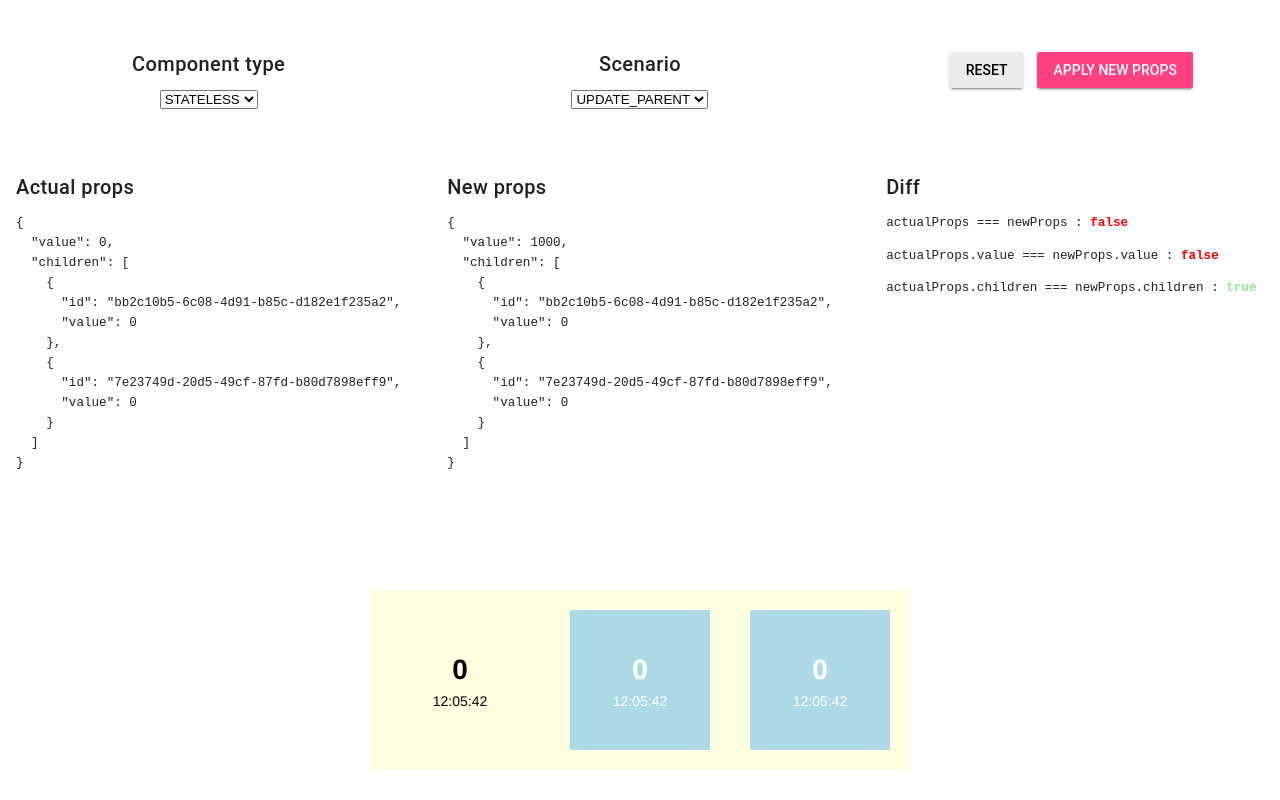
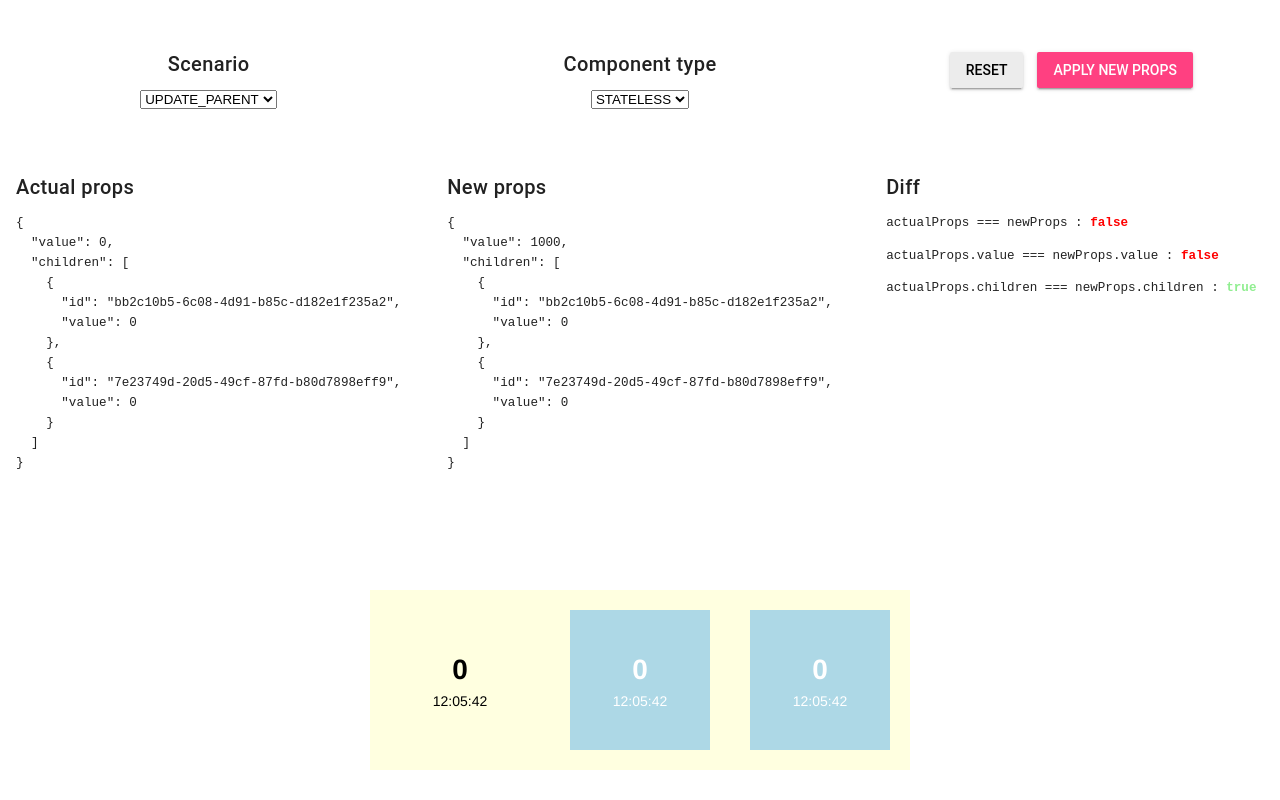
Before and after one commit to mathieueveillard/react-reconciliation-demo, a React (Create React App) app: page / in a window 1280 px wide. Built offline with nearby package versions, Linux system fonts and the light colour scheme.

Commit message:
feat(UI): swap scenario and component type selections

```diff
--- a/src/Application.scss
+++ b/src/Application.scss
@@ -9,12 +9,12 @@
   align-items: center;
 }
 
-.component-type-selection {
+.scenario-selection {
   grid-column: 1 / 2;
   grid-row: 1 / 2;
 }
 
-.scenario-selection {
+.component-type-selection {
   grid-column: 2 / 3;
   grid-row: 1 / 2;
 }
--- a/src/Application.tsx
+++ b/src/Application.tsx
@@ -16,20 +16,20 @@ export function Application(): React.ReactElement {
   const [forceRerender, reset] = useState(0);
   return (
     <div className="container">
+      <div className="scenario-selection">
+        <SelectScenario
+          scenario={scenario}
+          onChange={(value: string) => {
+            setScenario(scenarii[value]);
+            setProps(scenario.actualProps);
+          }}
+        />
+      </div>
       <div className="component-type-selection">
         <SelectComponentType
           componentType={componentType}
           onChange={(value: ComponentType) => {
             setComponentType(value);
-            setProps(scenario.actualProps);
-          }}
-        />
-      </div>
-      <div className="scenario-selection">
-        <SelectScenario
-          scenario={scenario}
-          onChange={(value: string) => {
-            setScenario(scenarii[value]);
             setProps(scenario.actualProps);
           }}
         />
```
